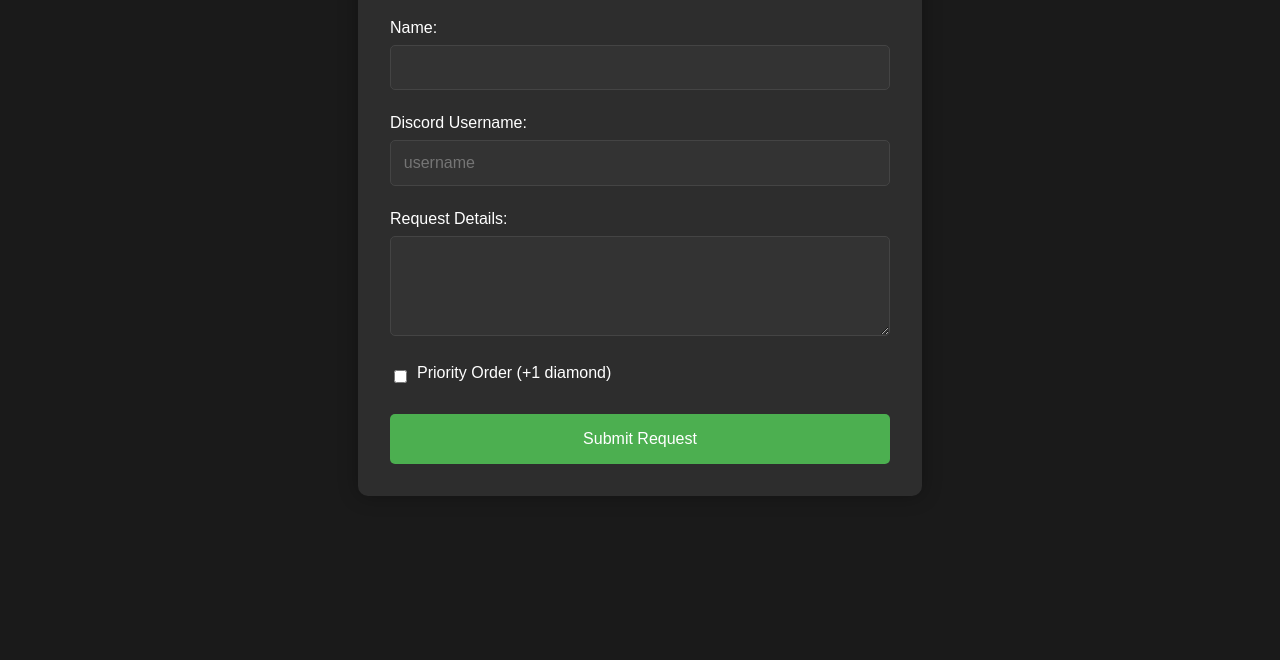
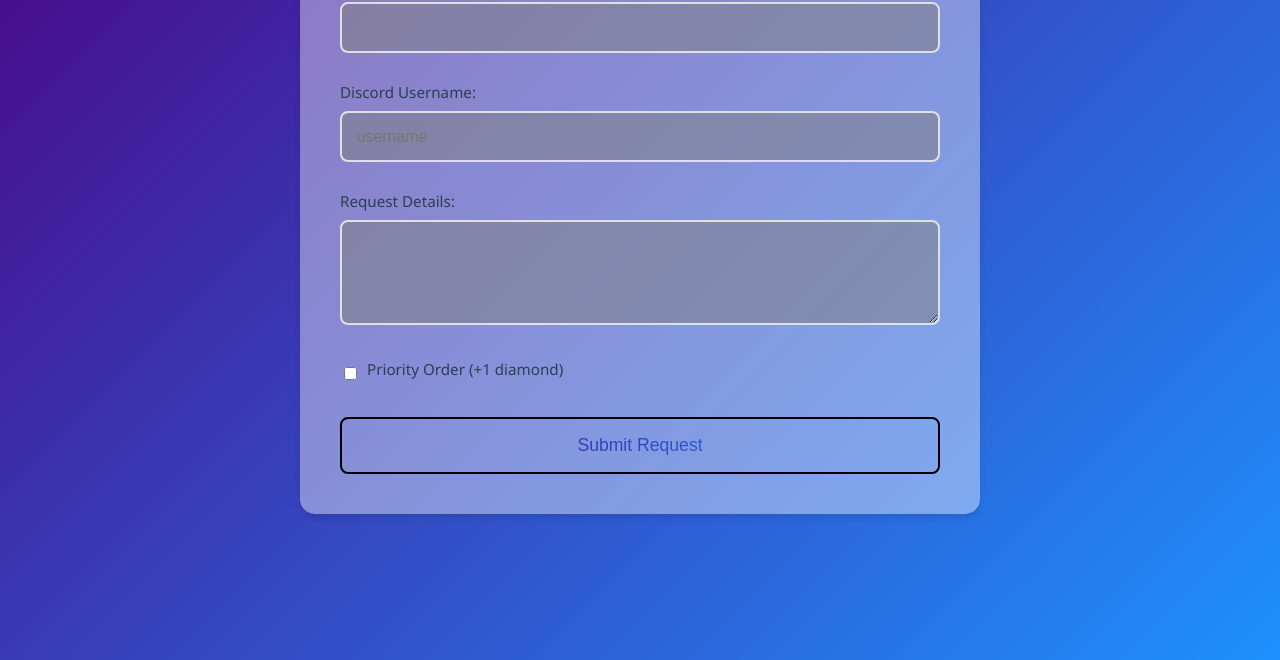
Before and after one commit to Flouzic/S4-request-taker, a plain HTML site: page index.html in a window 1280 px wide. Shown: the part 204-864 px from the top of the page. Before the commit the page ends 800 px from the top, so only its background shows below. Drawn offline with Linux system fonts and the light colour scheme.

Commit message:
Update form styling and improve user interface

```diff
--- a/index.html
+++ b/index.html
@@ -6,67 +6,106 @@
     <title>Request Form</title>
     <style>
         body {
-            background-color: #1a1a1a;
-            color: #ffffff;
-            font-family: Arial, sans-serif;
+            background: linear-gradient(135deg, #4B0082, #1E90FF);
+            color: #333;
+            font-family: 'Segoe UI', Tahoma, Geneva, Verdana, sans-serif;
             margin: 0;
-            padding: 0;
+            padding: 2rem;
             display: flex;
             justify-content: center;
-            align-items: center;
+            align-items: flex-start;
             min-height: 100vh;
         }
 
         .container {
-            background-color: #2d2d2d;
-            padding: 2rem;
-            border-radius: 10px;
-            box-shadow: 0 0 20px rgba(0, 0, 0, 0.3);
+            background-color: rgba(255, 255, 255, 0.4);
+            padding: 2.5rem;
+            border-radius: 15px;
+            box-shadow: 0 4px 6px rgba(0, 0, 0, 0.1);
             width: 90%;
-            max-width: 500px;
+            max-width: 600px;
         }
 
         h1 {
             text-align: center;
-            margin-bottom: 2rem;
-            color: #ffffff;
+            margin-bottom: 2.5rem;
+            color: #2c3e50;
+            font-size: 2rem;
+            font-weight: 600;
         }
 
         .form-group {
-            margin-bottom: 1.5rem;
+            margin-bottom: 1.8rem;
         }
 
         label {
             display: block;
-            margin-bottom: 0.5rem;
-            color: #ffffff;
+            margin-bottom: 0.6rem;
+            color: #2c3e50;
+            font-weight: 500;
+            font-size: 0.95rem;
         }
 
         input, textarea {
             width: 100%;
-            padding: 0.8rem;
-            border: 1px solid #444;
-            border-radius: 5px;
-            background-color: #333;
-            color: #ffffff;
+            padding: 0.9rem;
+            border: 2px solid #e0e0e0;
+            border-radius: 8px;
+            background-color: rgba(128, 128, 128, 0.5);
+            color: #000000;
             font-size: 1rem;
             box-sizing: border-box;
+            transition: border-color 0.3s, box-shadow 0.3s;
+        }
+
+        input:focus, textarea:focus {
+            outline: none;
+            border-color: #3498db;
+            box-shadow: 0 0 0 3px rgba(52, 152, 219, 0.1);
         }
 
         button {
-            background-color: #4CAF50;
-            color: white;
+            background-color: #000000;
+            background-image: linear-gradient(135deg, #4B0082, #1E90FF);
+            -webkit-background-clip: text;
+            background-clip: text;
+            color: transparent;
             padding: 1rem 2rem;
-            border: none;
-            border-radius: 5px;
+            border: 2px solid #000000;
+            border-radius: 8px;
             cursor: pointer;
             width: 100%;
-            font-size: 1rem;
-            transition: background-color 0.3s;
+            font-size: 1.1rem;
+            font-weight: 500;
+            transition: transform 0.2s, background-color 0.3s;
         }
 
         button:hover {
-            background-color: #45a049;
+            background-color: #333333;
+            transform: translateY(-1px);
+        }
+
+        button:active {
+            transform: translateY(0);
+        }
+
+        .checkbox-group {
+            display: flex;
+            align-items: center;
+            gap: 0.5rem;
+            margin-bottom: 1.5rem;
+        }
+
+        .checkbox-group input[type="checkbox"] {
+            width: 1.2rem;
+            height: 1.2rem;
+            margin: 0;
+            cursor: pointer;
+        }
+
+        .checkbox-group label {
+            margin: 0;
+            cursor: pointer;
         }
     </style>
 </head>
@@ -104,7 +143,7 @@
             };
 
             try {
-                const response = await fetch('https://script.google.com/macros/s/AKfycbwUW_e83y7Is5NaDm1ryyszEabgMmo7vVBMLBKB5VR5kOxfSV8YCj7oKUvJ80yZCwbs/exec', {
+                const response = await fetch('https://script.google.com/macros/s/AKfycbxrutvvhHyjR4acSTuk1mVzd5i_0oex1kBoar9wtXNFHumAsJlGYxHhWNpQvfejDVwR/exec', {
                     method: 'POST',
                     mode: 'no-cors',
                     headers: {
```
Also changed, not shown: thank-you.html (+29 -17 lines).
